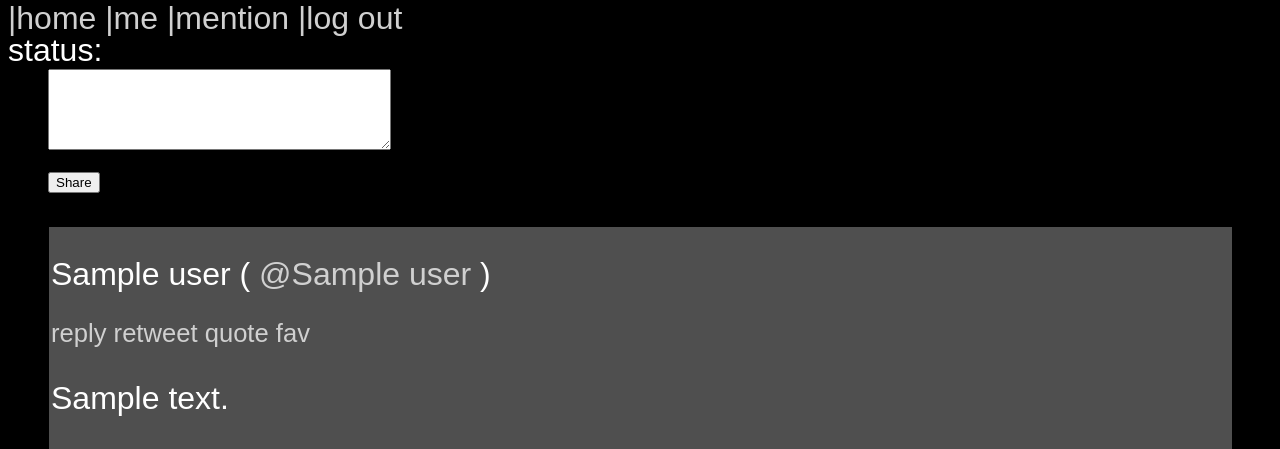
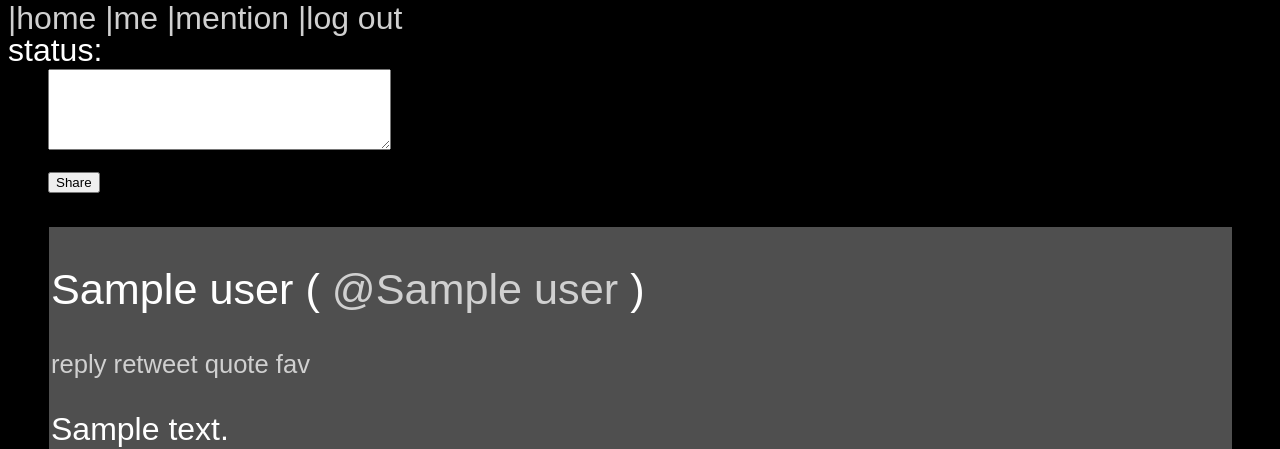
Before and after one commit to Chimelta/Kagami, a Flask app: template kagami/templates/send.html in a window 1280 px wide. Shown: the top 449 px of the page. Run offline with Flask 2, Linux system fonts and the light colour scheme; the visitor is signed in with stand-in values (Sample User, id 1); the template is opened without the code that fills it: most values are stand-ins (such as "Sample title", 1, 10 or a date in 2020); parts of the project's set-up code (start-up, migrations or seed data) failed here and were passed over.

Commit message:
username update

```diff
--- a/kagami/static/style.css
+++ b/kagami/static/style.css
@@ -3,7 +3,7 @@ h1{
 }
 
 h2{
- font-size: 1.0em;
+ font-size: 1.35em;
  font-weight:normal;
 }
 
```
